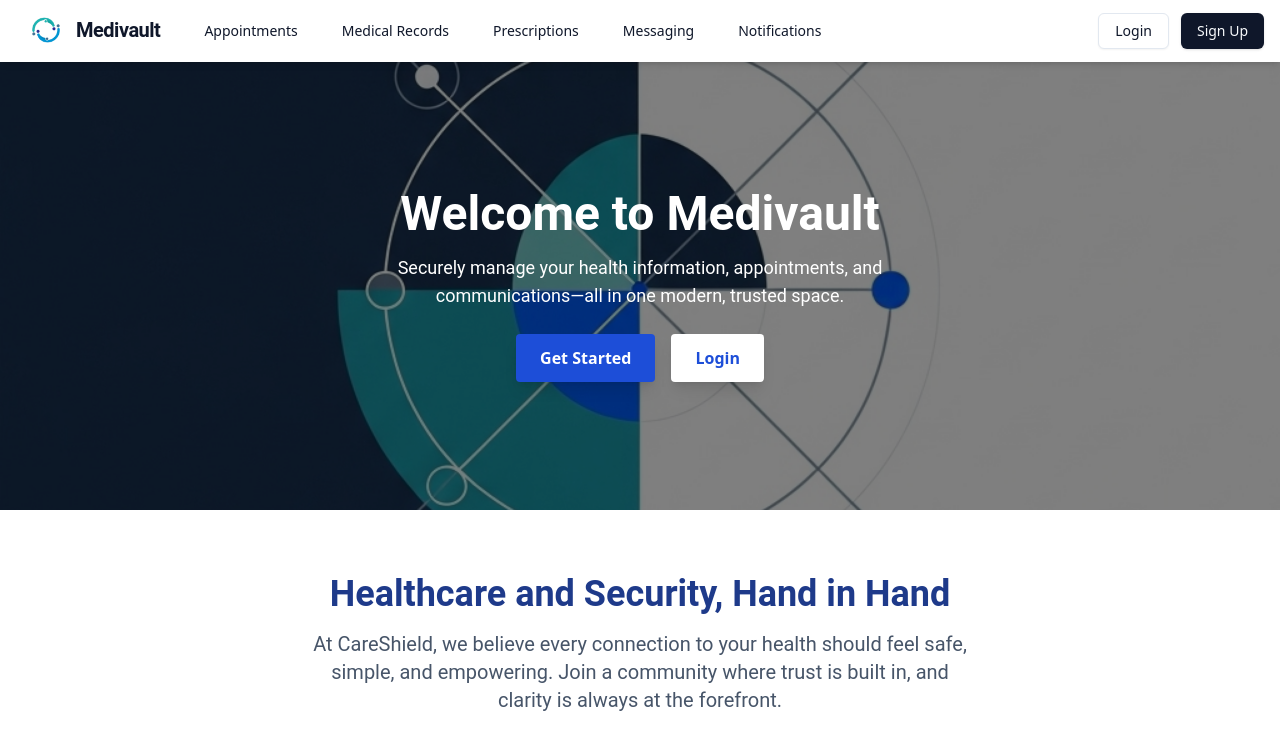
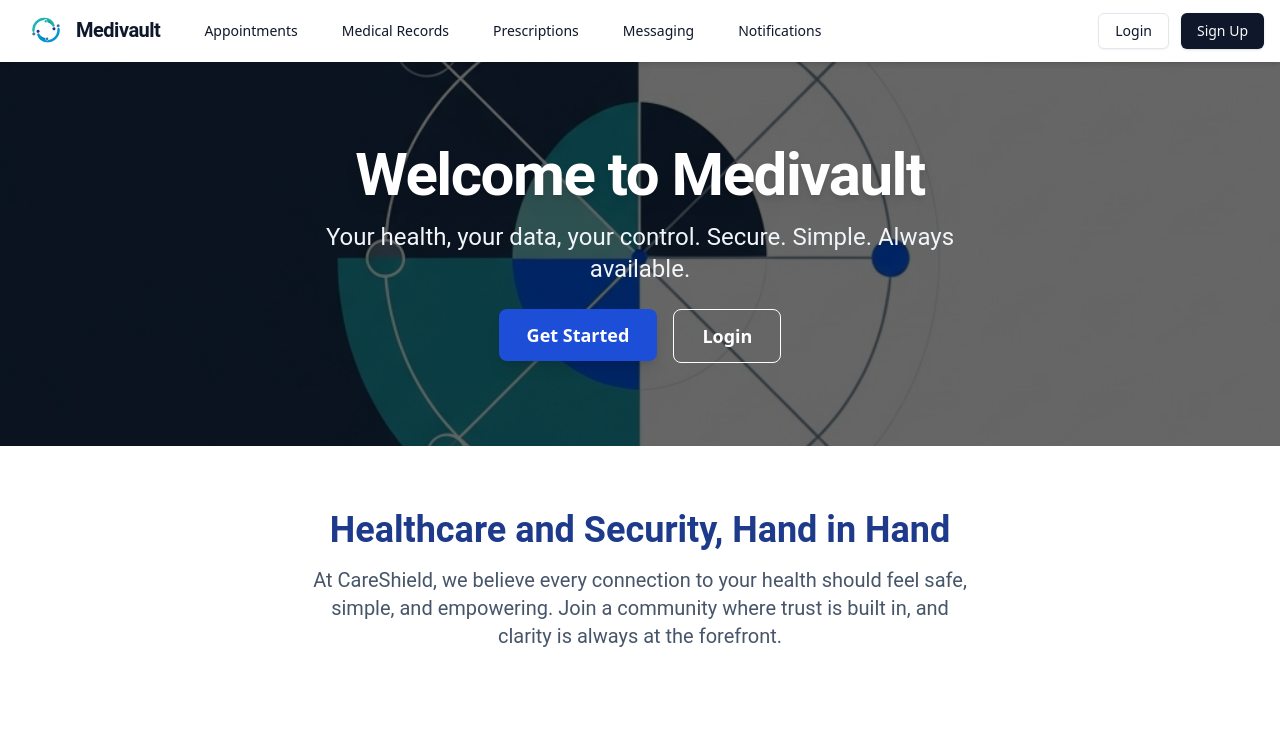
Before and after one commit to Collin-Test-Quome-Org/create-a-comprehensive-hipaa-compliant-patient-por-00ec075e-c3cbda37, a React (Vite) app in the folder frontend/: page / in a window 1280 px wide. Shown: the top 750 px of the page. Built offline with nearby package versions, Linux system fonts and the light colour scheme.

Commit message:
Add Hero component, DashboardCards component, and HomePage with animated landing experience and navigation tiles.

```diff
--- a/frontend/src/components/DashboardCards.tsx
+++ b/frontend/src/components/DashboardCards.tsx
@@ -1,74 +1,76 @@
-import { Calendar, FileText, MessageSquare, Bell, Pill, FolderOpen } from 'lucide-react';
+import { CalendarCheck, FileText, MessageCircle, Bell, ClipboardCheck } from 'lucide-react';
+import { Card, CardHeader, CardTitle, CardContent, CardFooter } from '@/components/ui/card';
 import { motion } from 'framer-motion';
 import { Link } from 'react-router-dom';
 
-const cards = [
+const features = [
   {
+    icon: <CalendarCheck className="w-8 h-8 text-blue-700" />,
     title: 'Appointments',
-    description: 'View, schedule, or manage your upcoming appointments with ease.',
-    icon: Calendar,
+    desc: 'Schedule and review your upcoming visits.',
     link: '/appointments',
-    color: 'bg-blue-100 text-blue-700',
+    id: 'dashboard-appointments-link',
   },
   {
+    icon: <FileText className="w-8 h-8 text-blue-700" />,
     title: 'Medical Records',
-    description: 'Access and upload your health records securely.',
-    icon: FileText,
+    desc: 'Access your health files anytime, anywhere.',
     link: '/medical-records',
-    color: 'bg-slate-100 text-slate-700',
+    id: 'dashboard-medical-records-link',
   },
   {
+    icon: <MessageCircle className="w-8 h-8 text-blue-700" />,
     title: 'Messaging',
-    description: 'Communicate securely with your care team.',
-    icon: MessageSquare,
+    desc: 'Communicate securely with your care team.',
     link: '/messaging',
-    color: 'bg-blue-100 text-blue-700',
+    id: 'dashboard-messaging-link',
   },
   {
-    title: 'Notifications',
-    description: 'Stay updated with timely alerts and reminders.',
-    icon: Bell,
-    link: '/notifications',
-    color: 'bg-slate-100 text-slate-700',
+    icon: <ClipboardCheck className="w-8 h-8 text-blue-700" />,
+    title: 'Prescriptions',
+    desc: 'Track and refill your medications.',
+    link: '/prescriptions',
+    id: 'dashboard-prescriptions-link',
   },
   {
-    title: 'Prescriptions',
-    description: 'Track, renew, and view your prescriptions.',
-    icon: Pill,
-    link: '/prescriptions',
-    color: 'bg-blue-100 text-blue-700',
-  },
-  {
-    title: 'File Upload',
-    description: 'Add important documents to your secure vault.',
-    icon: FolderOpen,
-    link: '/file-upload',
-    color: 'bg-slate-100 text-slate-700',
+    icon: <Bell className="w-8 h-8 text-blue-700" />,
+    title: 'Notifications',
+    desc: 'Stay updated with important alerts.',
+    link: '/notifications',
+    id: 'dashboard-notifications-link',
   },
 ];
 
-export function DashboardCards() {
-  return (
-    <div className="grid sm:grid-cols-2 md:grid-cols-3 gap-8 mt-8">
-      {cards.map((card, i) => {
-        const Icon = card.icon;
-        return (
-          <motion.div
-            key={card.title}
-            whileHover={{ scale: 1.05 }}
-            whileTap={{ scale: 0.98 }}
-            className={`rounded-lg shadow-lg p-6 flex flex-col gap-3 transition-all ${card.color}`}
-          >
-            <Link to={card.link} className="flex flex-col items-start gap-2">
-              <span className="inline-flex items-center justify-center w-12 h-12 rounded-full bg-white shadow">
-                <Icon size={28} />
-              </span>
-              <h2 className="text-xl font-bold" style={{fontFamily: 'Roboto, sans-serif'}}>{card.title}</h2>
-              <p className="text-base opacity-80">{card.description}</p>
+export const DashboardCards = () => (
+  <motion.div
+    initial="hidden"
+    animate="visible"
+    variants={{
+      hidden: { opacity: 0, y: 30 },
+      visible: { opacity: 1, y: 0, transition: { staggerChildren: 0.1 } },
+    }}
+    className="grid grid-cols-1 md:grid-cols-3 lg:grid-cols-5 gap-6 mt-8"
+  >
+    {features.map((f, idx) => (
+      <motion.div
+        variants={{ hidden: { opacity: 0, y: 30 }, visible: { opacity: 1, y: 0 } }}
+        key={f.title}
+      >
+        <Card className="hover:shadow-xl transition-all border-blue-100 group">
+          <CardHeader className="flex flex-row items-center gap-3">
+            <div className="bg-blue-50 rounded-full p-2">{f.icon}</div>
+            <CardTitle className="text-lg font-['Roboto'] text-blue-900">{f.title}</CardTitle>
+          </CardHeader>
+          <CardContent>
+            <p className="text-slate-700 text-sm font-['Roboto']">{f.desc}</p>
+          </CardContent>
+          <CardFooter>
+            <Link to={f.link} id={f.id} className="text-blue-700 font-semibold underline underline-offset-4 group-hover:text-blue-900 transition-colors focus:outline-none">
+              Go to {f.title}
             </Link>
-          </motion.div>
-        );
-      })}
-    </div>
-  );
-}
+          </CardFooter>
+        </Card>
+      </motion.div>
+    ))}
+  </motion.div>
+);
--- a/frontend/src/components/Hero.tsx
+++ b/frontend/src/components/Hero.tsx
@@ -1,38 +1,41 @@
 import { motion } from 'framer-motion';
 
-const heroVariants = {
-  hidden: { opacity: 0, y: 40 },
-  visible: { opacity: 1, y: 0, transition: { duration: 1 } },
-};
-
-export function Hero() {
-  return (
-    <motion.section
-      className="relative w-full h-[28rem] flex items-center justify-center bg-cover bg-center"
+export const Hero = () => (
+  <section className="relative w-full h-96 overflow-hidden">
+    <div
       style={{ backgroundImage: "url('/branding/assets/hero-0.png')" }}
-      initial="hidden"
-      animate="visible"
-      variants={heroVariants}
+      className="absolute inset-0 bg-cover bg-center"
+    />
+    <div className="relative z-10 bg-black bg-opacity-60 h-full flex flex-col items-center justify-center">
+      <motion.h1
+        initial={{ opacity: 0, y: 40 }}
+        animate={{ opacity: 1, y: 0 }}
+        transition={{ duration: 0.7 }}
+        className="text-white text-5xl md:text-6xl font-bold font-['Roboto'] tracking-tight mb-4 text-center drop-shadow-lg"
       >
-      <div className="absolute inset-0 bg-black bg-opacity-50" />
-      <div className="relative z-10 flex flex-col items-center justify-center text-center px-4">
-        <h1 className="text-white text-5xl font-bold mb-4" style={{fontFamily: 'Roboto, sans-serif'}}>Welcome to Medivault</h1>
-        <p className="text-white text-lg mb-6 max-w-xl" style={{fontFamily: 'Roboto, sans-serif'}}>
-          Securely manage your health information, appointments, and communications—all in one modern, trusted space.
-        </p>
-        <div className="flex gap-4">
+        Welcome to Medivault
+      </motion.h1>
+      <motion.p
+        initial={{ opacity: 0, y: 20 }}
+        animate={{ opacity: 1, y: 0 }}
+        transition={{ duration: 0.9, delay: 0.3 }}
+        className="text-slate-100 text-lg md:text-2xl font-['Roboto'] text-center max-w-2xl mb-6"
+      >
+        Your health, your data, your control. Secure. Simple. Always available.
+      </motion.p>
+      <motion.div
+        initial={{ opacity: 0, scale: 0.85 }}
+        animate={{ opacity: 1, scale: 1 }}
+        transition={{ duration: 0.7, delay: 0.6 }}
+        className="flex gap-4"
+      >
         <a href="/signup">
-            <button id="hero-cta-signup" className="bg-[#1d4ed8] hover:bg-blue-700 text-white font-bold py-3 px-6 rounded shadow-lg transition-all">
-              Get Started
-            </button>
+          <button id="hero-signup-btn" className="px-7 py-3 rounded-lg bg-blue-700 hover:bg-blue-800 text-white font-bold shadow-lg transition-colors text-lg">Get Started</button>
         </a>
         <a href="/login">
-            <button id="hero-cta-login" className="bg-white text-[#1d4ed8] hover:bg-blue-100 font-bold py-3 px-6 rounded shadow-lg transition-all">
-              Login
-            </button>
+          <button id="hero-login-btn" className="px-7 py-3 rounded-lg border border-white text-white font-semibold bg-transparent hover:bg-slate-700 transition-colors text-lg">Login</button>
         </a>
+      </motion.div>
     </div>
-      </div>
-    </motion.section>
+  </section>
 );
-}
--- a/frontend/src/pages/HomePage.tsx
+++ b/frontend/src/pages/HomePage.tsx
@@ -1,21 +1,28 @@
 import { Hero } from '@/components/Hero';
 import { DashboardCards } from '@/components/DashboardCards';
-import { Footer } from '@/components/Footer';
+import { motion } from 'framer-motion';
 
-export function HomePage() {
-  return (
-    <div className="min-h-screen flex flex-col bg-[#f8fafc]">
-      <Hero />
-      <main className="flex-1 max-w-7xl mx-auto px-4 pb-8">
-        <section className="mt-12 text-center mb-2">
-          <h2 className="text-3xl font-bold text-[#1d4ed8] mb-2" style={{fontFamily: 'Roboto, sans-serif'}}>Your Health, Our Vault</h2>
-          <p className="text-lg text-slate-700 max-w-xl mx-auto">
-            Medivault is your personal, secure gateway to a healthier, more organized life. Designed with care for patients who value privacy and convenience.
-          </p>
-        </section>
-        <DashboardCards />
-      </main>
-      <Footer />
-    </div>
-  );
-}
+export const HomePage = () => (
+  <main>
+    <Hero />
+    <section className="max-w-6xl mx-auto px-4 py-14">
+      <motion.h2
+        initial={{ opacity: 0, y: 30 }}
+        animate={{ opacity: 1, y: 0 }}
+        transition={{ duration: 0.6 }}
+        className="text-3xl md:text-4xl font-bold font-['Roboto'] text-blue-900 text-center mb-8"
+      >
+        Discover the Medivault Advantage
+      </motion.h2>
+      <motion.p
+        initial={{ opacity: 0, y: 20 }}
+        animate={{ opacity: 1, y: 0 }}
+        transition={{ duration: 0.8, delay: 0.2 }}
+        className="text-lg text-slate-700 max-w-2xl mx-auto text-center mb-10"
+      >
+        Medivault speaks your language: clarity, confidence, and care. Our platform is designed for modern health advocates who take charge of their wellness journey. With secure access, seamless records, and compassionate support, your health data is always in your hands.
+      </motion.p>
+      <DashboardCards />
+    </section>
+  </main>
+);
```
Lines whose indentation alone changed are shown as unchanged.
